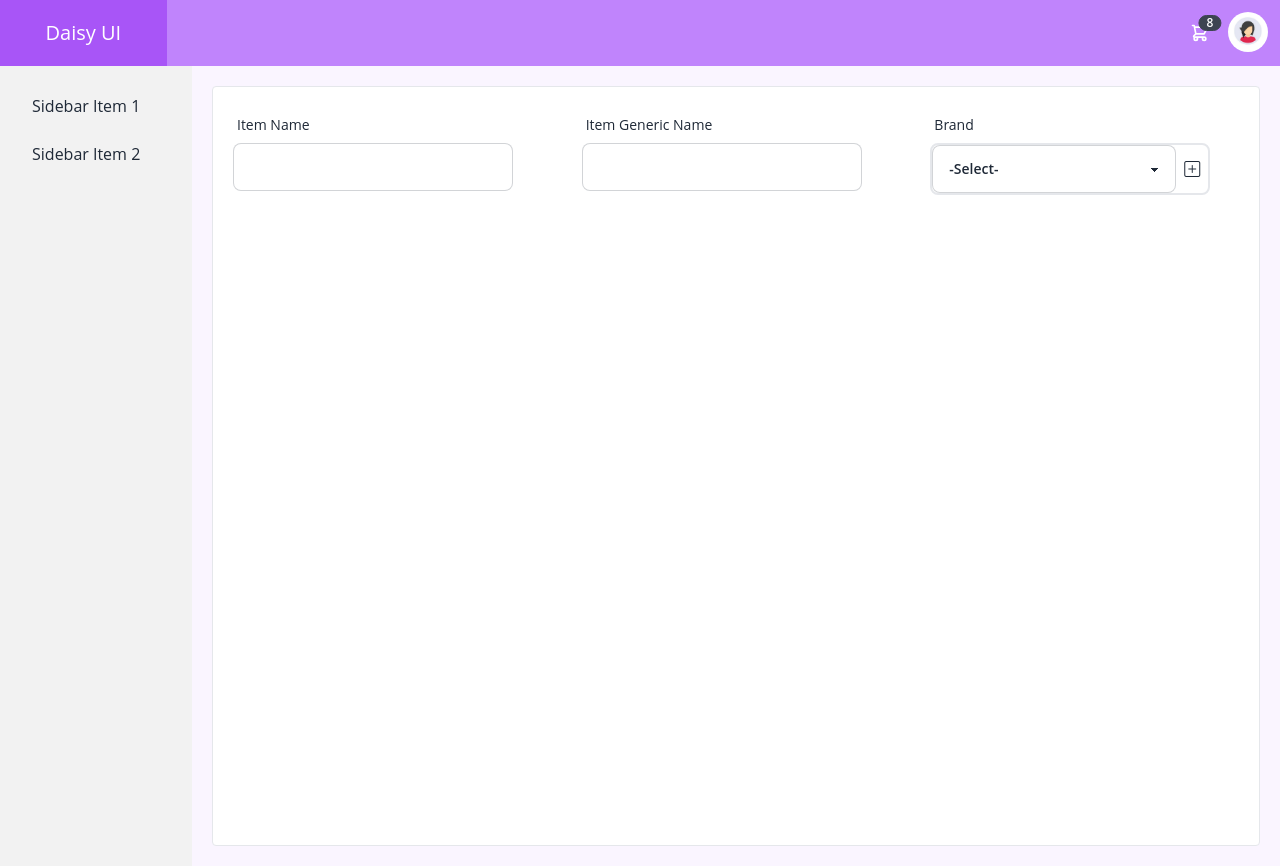
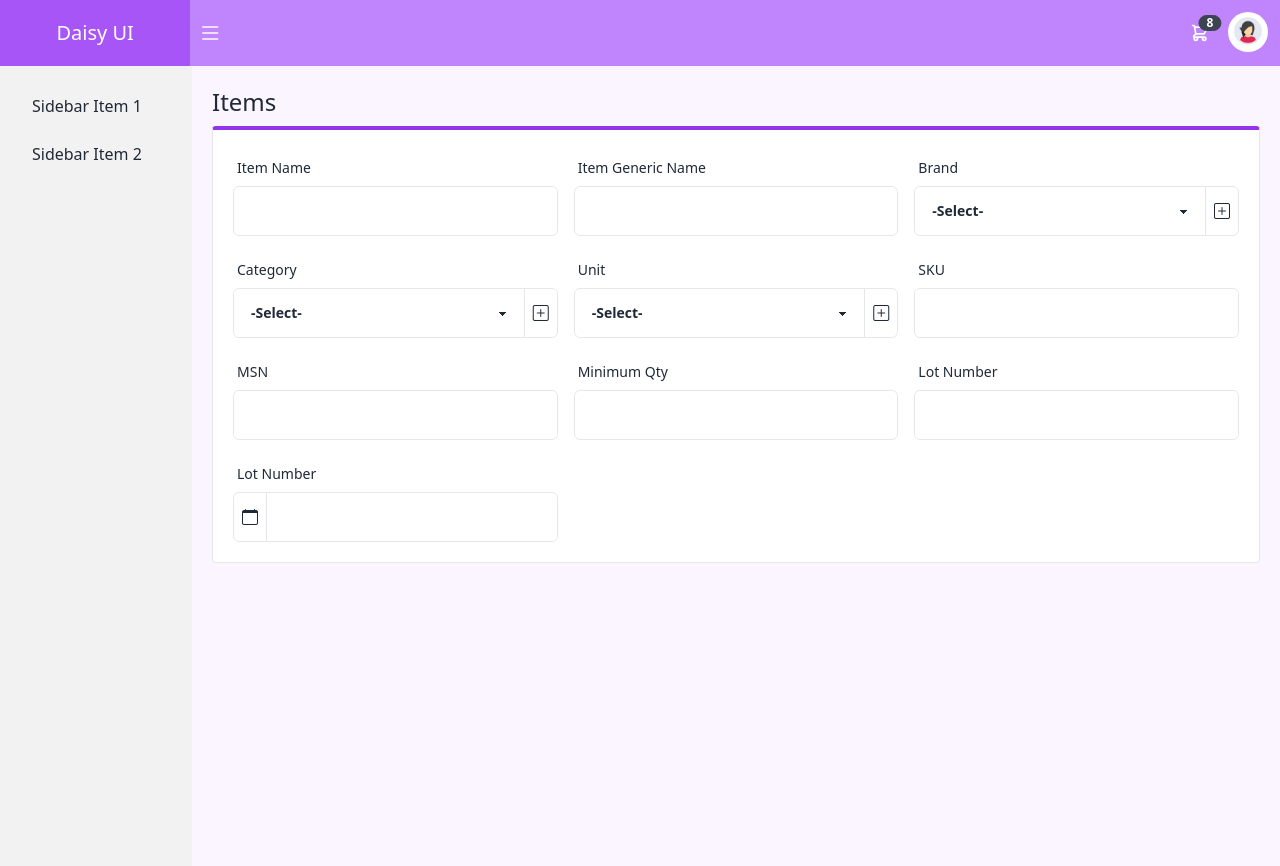
Before and after one commit to shafna96/react-practice, a React (Vite) app: page / in a window 1280 px wide. Built offline with nearby package versions, Linux system fonts and the light colour scheme.

Commit message:
Form Styling & sidebar modification

```diff
--- a/src/components/Content.jsx
+++ b/src/components/Content.jsx
@@ -2,11 +2,7 @@ import React from "react";
 import ItemForm from "./ItemForm";
 
 function Content() {
-  return (
-    <div className="drawer-content flex bg-purple-50">
-      <ItemForm />
-    </div>
-  );
+  return <ItemForm />;
 }
 
 export default Content;
--- a/src/components/Header.jsx
+++ b/src/components/Header.jsx
@@ -4,7 +4,7 @@ import ToggleButton from "./ToggleButton";
 function Header() {
   return (
     <div className="flex bg-purple-400 text-white">
-      <a className="flex min-h-16 w-48 justify-center text-center items-center bg-purple-500 capitalize text-xl">
+      <a className="flex min-h-16 w-56 justify-center items-center bg-purple-500 capitalize text-xl">
         daisy UI
       </a>
       <div className="navbar">
--- a/src/components/InputSet.jsx
+++ b/src/components/InputSet.jsx
@@ -1,30 +1,35 @@
 import React from "react";
 
-const Input = ({ label, placeholder, input, select }) => {
+const Input = ({ label, placeholder, input, select, date }) => {
   return (
-    <div className="form-control w-full max-w-xs p-5">
+    <div className="w-full form-control p-2">
       <label className="label">
         <span className="label-text">{label}</span>
       </label>
       {input && (
+        <div className="flex w-full border rounded-md">
+          {date && (
+            <div className="flex justify-center items-center px-2 border-r">
+              <i className="bi bi-calendar"></i>
+            </div>
+          )}
           <input
             type="text"
             placeholder={placeholder}
-          className="input input-bordered w-full max-w-xs"
+            className="input rounded-md w-full"
           />
+        </div>
       )}
       {select && (
-        <div className="flex border-2 rounded-lg">
-          <div className="flex-1">
-            <select className="select select-bordered w-full max-w-xs">
+        <div className="flex w-full border rounded-md">
+          <select className="flex-1 select rounded-md w-full">
             <option disabled selected>
               -Select-
             </option>
             <option>Han Solo</option>
             <option>Greedo</option>
           </select>
-          </div>
-          <div className="flex justify-center items-center px-2">
+          <div className="flex justify-center items-center px-2 border-l">
             <i className="bi bi-plus-square"></i>
           </div>
         </div>
@@ -33,13 +38,14 @@ const Input = ({ label, placeholder, input, select }) => {
   );
 };
 
-function InputSet({ label, placeholder, input, select }) {
+function InputSet({ label, placeholder, input, select, date }) {
   return (
     <Input
       label={label}
       placeholder={placeholder}
       input={input}
       select={select}
+      date={date}
     />
   );
 }
--- a/src/components/ItemForm.jsx
+++ b/src/components/ItemForm.jsx
@@ -3,11 +3,22 @@ import InputSet from "./InputSet";
 
 function ItemForm() {
   return (
-    <div className="w-full bg-white m-5 border rounded ">
-      <div className="grid lg:grid-cols-3">
-        <InputSet label={"Item Name"} input />
-        <InputSet label={"Item Generic Name"} input />
-        <InputSet label={"Brand"} select />
+    <div className="p-5">
+      <h1 className="pb-2 text-2xl">Items</h1>
+
+      <div className="w-full p-3 bg-white  border rounded border-t-4 border-t-purple-600">
+        <div className="grid grid-cols-1 lg:grid-cols-3">
+          <InputSet label={"Item Name"} input />
+          <InputSet label={"Item Generic Name"} input />
+          <InputSet label={"Brand"} select />
+          <InputSet label={"Category"} select />
+          <InputSet label={"Unit"} select />
+          <InputSet label={"SKU"} input />
+          <InputSet label={"MSN"} input />
+          <InputSet label={"Minimum Qty"} input />
+          <InputSet label={"Lot Number"} input />
+          <InputSet label={"Lot Number"} input date />
+        </div>
       </div>
     </div>
   );
--- a/src/components/SideBar.jsx
+++ b/src/components/SideBar.jsx
@@ -1,18 +1,29 @@
-import React from "react";
+import React, { useState } from "react";
 import Content from "./Content";
 import ToggleButton from "./ToggleButton";
 
 function SideBar() {
+  const [checkbox, setcheckBox] = useState(true);
+  const handleCheckbox = (e) => {
+    setcheckBox((prevState) => !prevState);
+  };
   return (
-    <div className="drawer  drawer-mobile">
-      <input id="my-drawer-2" type="checkbox" className="drawer-toggle" />
-
+    <div>
+      {checkbox ? (
+        <div className="drawer drawer-mobile">
+          <input
+            id="my-drawer"
+            type="checkbox"
+            className="drawer-toggle"
+            onClick={handleCheckbox}
+          />
+          <div className="drawer-content bg-purple-50">
             <Content />
-
+          </div>
           <div className="drawer-side">
             <label
-          htmlFor="my-drawer-2"
-          className="drawer-overlay justify-center items-center"
+              htmlFor="my-drawer"
+              className="drawer-overlay  bg-base-200 justify-center items-center"
             ></label>
             <ul className="menu p-4 w-48 bg-base-200 text-base-content">
               <li>
@@ -24,6 +35,34 @@ function SideBar() {
             </ul>
           </div>
         </div>
+      ) : (
+        <div className="drawer">
+          <input
+            id="my-drawer"
+            type="checkbox"
+            className="drawer-toggle"
+            onClick={handleCheckbox}
+          />
+          <div className="drawer-content bg-purple-50">
+            <Content />
+          </div>
+          {/* <div className="drawer-side">
+            <label
+              htmlFor="my-drawer"
+              className="drawer-overlay  bg-base-100 justify-center items-center"
+            ></label>
+            <ul className="menu p-4 w-48 bg-base-200 text-base-content">
+              <li>
+                <a>Sidebar Item 1</a>
+              </li>
+              <li>
+                <a>Sidebar Item 2</a>
+              </li>
+            </ul>
+          </div> */}
+        </div>
+      )}
+    </div>
   );
 }
 
--- a/src/components/ToggleButton.jsx
+++ b/src/components/ToggleButton.jsx
@@ -1,10 +1,11 @@
-import React from "react";
+import React, { useState } from "react";
 
 function ToggleButton() {
   return (
     <div>
       {/* className="drawer-content flex flex-col items-center justify-center" */}
-      <label htmlFor="my-drawer-2" className="drawer-button lg:hidden">
+      <label htmlFor="my-drawer" className="drawer-button">
+        {/* lg:hidden */}
         <i className="bi bi-list text-2xl"></i>
       </label>
     </div>
--- a/tailwind.config.cjs
+++ b/tailwind.config.cjs
@@ -10,9 +10,9 @@ module.exports = {
         "2xl": "1200px",
       },
     },
-    fontFamily: {
-      sans: ["Montserrat", "Open Sans"],
-    },
+    // fontFamily: {
+    //   sans: ["Montserrat", "Open Sans"],
+    // },
   },
   plugins: [require("daisyui")],
 };
```
Lines whose indentation alone changed are shown as unchanged.
